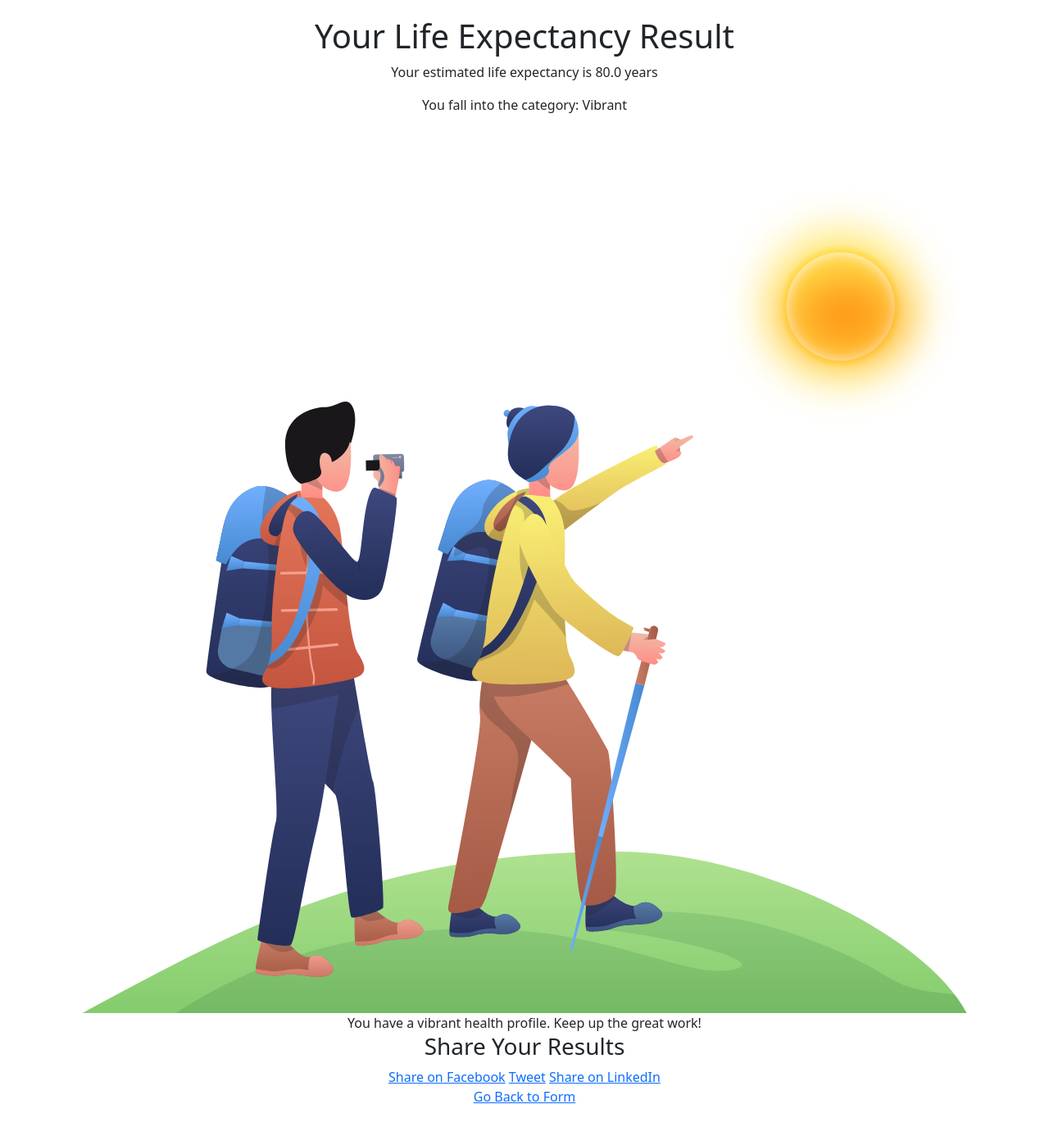
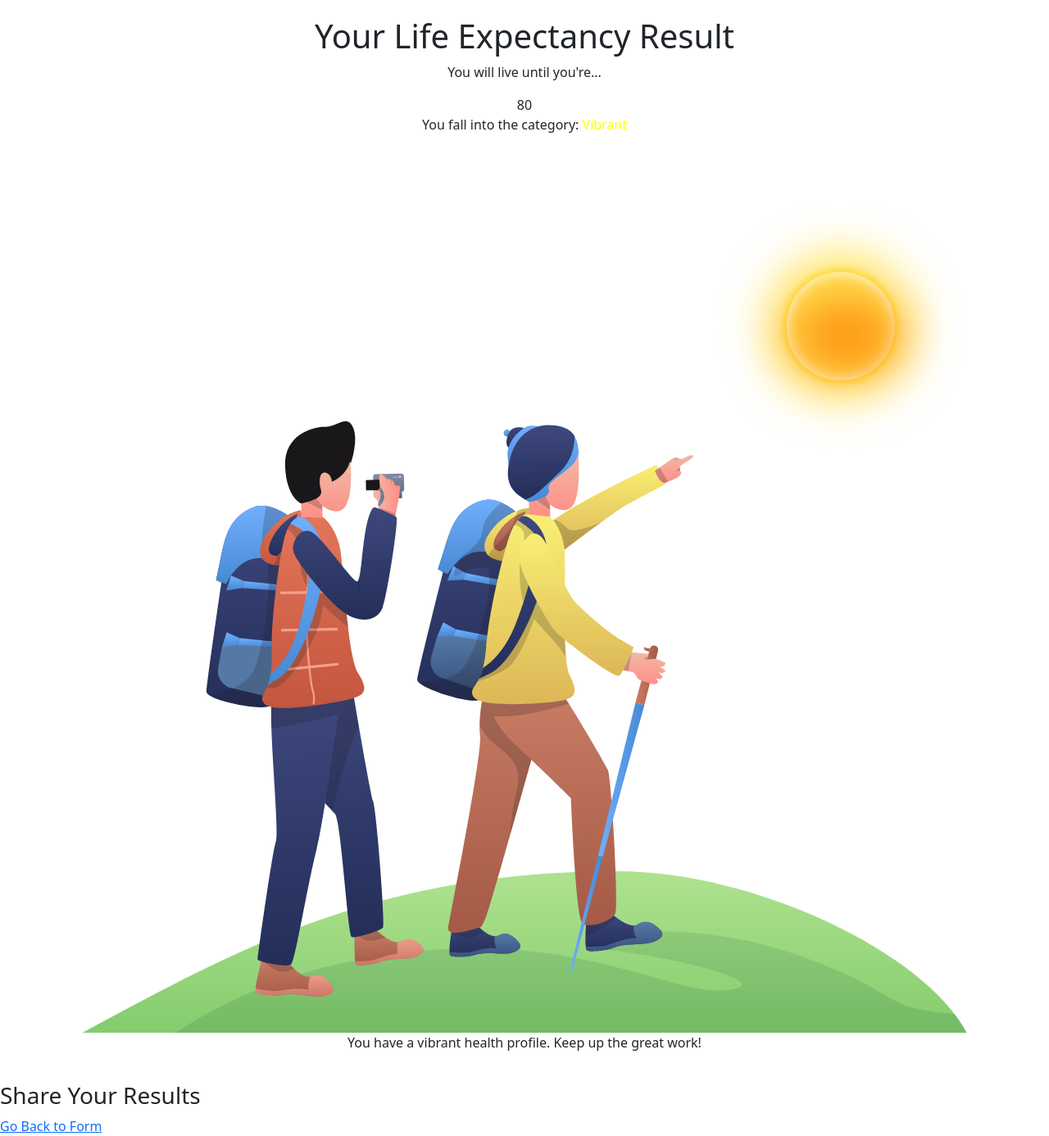
Before and after one commit to ramyadnan/SpeedyHackers, a Flask app: template templates/results.html in a window 1280 px wide. Shown: the whole page at 82% size. Before the commit the page ends 1346 px from the top, so only its background shows below. Run offline with Flask 3, Linux system fonts and the light colour scheme; the template is opened without the code that fills it, so the values that code supplies are empty.

Commit message:
modify results page

```diff
--- a/templates/base.html
+++ b/templates/base.html
@@ -4,10 +4,17 @@
 <head>
     <meta charset="UTF-8">
     <meta name="viewport" content="width=device-width, initial-scale=1.0">
+    <meta property="og:title" content="Join the best company in the world!" />
+    <meta property="og:url" content="http://www.sharethis.com" />
+    <meta property="og:image" content="http://sharethis.com/images/logo.jpg" />
+    <meta property="og:description" content="ShareThis is its people. It's imperative that we hire smart,innovative people who can work intelligently as we continue to disrupt the very category we created. Come join us!" />
+    <meta property="og:site_name" content="ShareThis"/>
     <title>{% block title %}{% endblock %}</title>
     <link rel="stylesheet" href="{{ url_for('static', filename='style.css') }}">
     <!-- Bootstrap CSS -->
     <link href="https://cdn.jsdelivr.net/npm/bootstrap@5.3.0/dist/css/bootstrap.min.css" rel="stylesheet">
+    <script src="https://cdnjs.cloudflare.com/ajax/libs/html2canvas/1.4.1/html2canvas.min.js"></script>
+    <script type="text/javascript" src="https://platform-api.sharethis.com/js/sharethis.js#property=6730034eda72090013b83f92&product=inline-share-buttons&source=platform" async="async"></script>
 </head>
 
 <body>
--- a/templates/results.html
+++ b/templates/results.html
@@ -1,27 +1,27 @@
 {% extends "base.html" %}
 
-{% block title %}Results{% endblock %}
+{% block title %}Life Expectancy Result{% endblock %}
 
 {% block content %}
     <div class="container">
         <h1>Your Life Expectancy Result</h1>
-    <p>Your estimated life expectancy is <span id="life-expectancy"></span> years</p>
+
+        <p>You will live until you're... </p>
+            <span id="life-expectancy"></span>
         <p>You fall into the category: <span id="category"></span></p>
 
         <div id="category-image-container">
             <img id="category-image" src="" alt="Category Image">
         </div>
-    <div id="category-description"></div>
 
+        <p id="category-description"></p>
+    </div>
     <div class="share-container">
         <h3>Share Your Results</h3>
-        <a href="#" id="facebook-share" target="_blank" class="share-button facebook">Share on Facebook</a>
-        <a href="#" id="twitter-share" target="_blank" class="share-button twitter">Tweet</a>
-        <a href="#" id="linkedin-share" target="_blank" class="share-button linkedin">Share on LinkedIn</a>
+        <div class="sharethis-inline-share-buttons"></div>
     </div>
 
-    <a href="dasboard.html">Go Back to Form</a>
-</div>
+    <a class="back-button" href="health-input-form.html">Go Back to Form</a>
 
     <script>
         // Function to get query parameters from the URL
@@ -38,6 +38,7 @@
             let smoking = params.get('smoking');
             let sleepHours = parseInt(params.get('sleepHours'));
             let stressLevel = parseInt(params.get('stressLevel'));
+            let ageColour = "green";
 
             // Example calculation for life expectancy (simplified)
             let lifeExpectancy = 80; // Start with a base value
@@ -50,19 +51,25 @@
             let category = "";
             if (lifeExpectancy <= 50) {
                 category = "Critical";
+                ageColour = "red";
             } else if (lifeExpectancy <= 60) {
                 category = "Suboptimal";
+                ageColour = "orangered";
             } else if (lifeExpectancy <= 70) {
                 category = "Stable";
+                ageColour = "orange";
             } else if (lifeExpectancy <= 80) {
                 category = "Vibrant";
+                ageColour = "yellow";
             } else {
                 category = "Timeless";
+                ageColour = "green";
             }
 
             // Set the results on the page
-        document.getElementById('life-expectancy').textContent = lifeExpectancy.toFixed(1);
+            document.getElementById('life-expectancy').textContent = Math.round(lifeExpectancy);
             document.getElementById('category').textContent = category;
+            document.getElementById('category').style.color = ageColour;
 
             // Optionally set image or description based on category
             let imgElement = document.getElementById('category-image');
@@ -87,36 +94,26 @@
                     return "";
             }
         }
-    // Set up share links for social media
-    function setUpShareLinks() {
-        const currentUrl = window.location.href;
-        const lifeExpectancy = document.getElementById('life-expectancy').textContent;
-        const category = document.getElementById('category').textContent;
 
-        const shareText = `My estimated life expectancy is ${lifeExpectancy} years and I fall into the "${category}" category! Find out yours!`;
-
-        // Facebook share link
-        document.getElementById('facebook-share').href =
-            `https://www.facebook.com/sharer/sharer.php?u=${encodeURIComponent(currentUrl)}&quote=${encodeURIComponent(shareText)}`;
-
-        // Twitter share link
-        document.getElementById('twitter-share').href =
-            `https://twitter.com/intent/tweet?url=${encodeURIComponent(currentUrl)}&text=${encodeURIComponent(shareText)}`;
-
-        // LinkedIn share link
-        document.getElementById('linkedin-share').href =
-            `https://www.linkedin.com/sharing/share-offsite/?url=${encodeURIComponent(currentUrl)}`;
-    }
-
-    // Call the function after page load to ensure all elements are available
-    window.onload = function () {
-        getQueryParams(); // Ensure this is called to populate life expectancy and category
-        setUpShareLinks();
+        window.onload = function() {
+            getQueryParams();
         };
 
+        document.getElementById('capture-button').addEventListener('click', function() {
+            const resultElement = document.querySelector('.container');
 
+            html2canvas(resultElement).then(canvas => {
+                // const imageData = canvas.toBlob("image/png");
+                // uploadToImageShack(imageData);
+                canvas.toBlob(blob => {
+                    uploadToImageShack(blob);
+                }, 'image/png');
+            });
+        });
 
-    // Call the function on page load
-    window.onload = getQueryParams;
     </script>
+
+</body>
+</html>
+
 {% endblock %}
```
Lines whose indentation alone changed are shown as unchanged.
